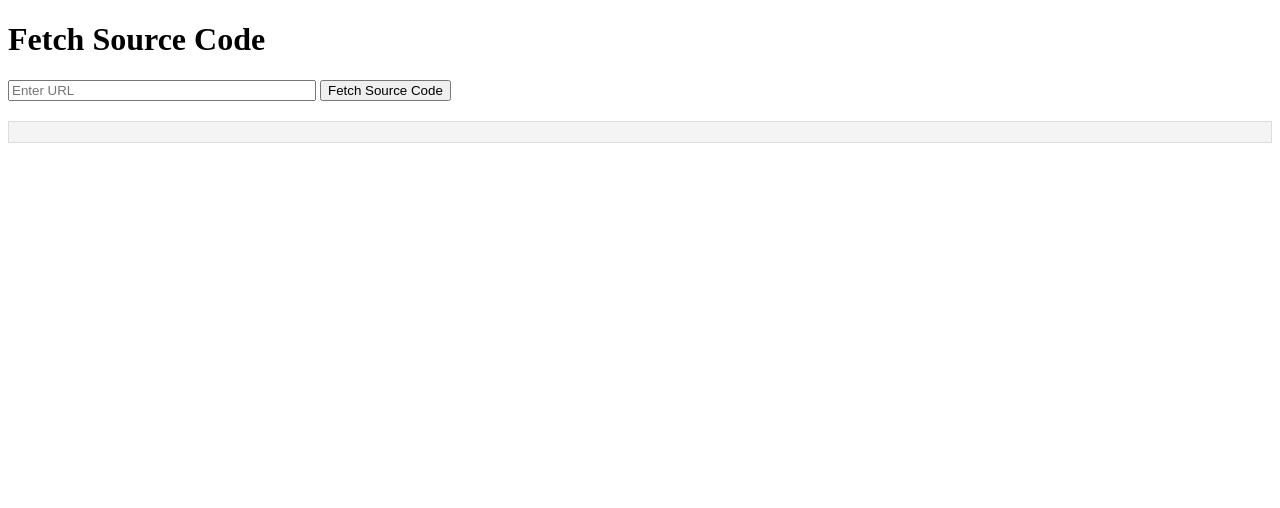
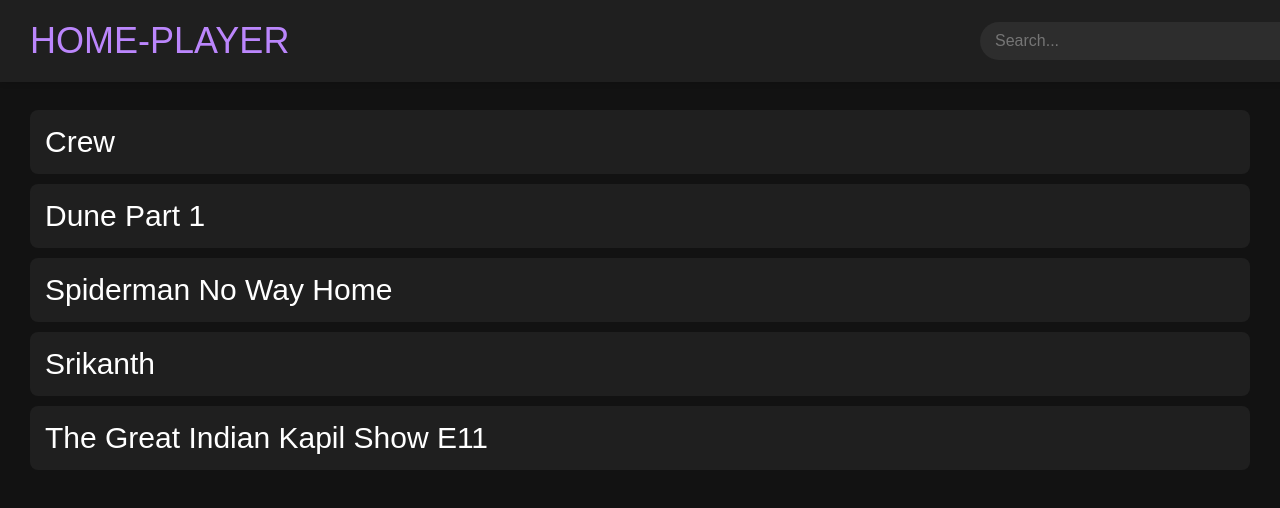
Before and after one commit to Utkasrh-Anand/Home-Player, a plain HTML site: page index.html in a window 1280 px wide. Drawn offline with Linux system fonts and the light colour scheme; a web font is replaced by a local one.

Commit message:
Update index.html

```diff
--- a/index.html
+++ b/index.html
@@ -3,41 +3,171 @@
 <head>
     <meta charset="UTF-8">
     <meta name="viewport" content="width=device-width, initial-scale=1.0">
-    <title>Fetch Source Code</title>
+    <title>Home Player</title>
+    <link href="https://fonts.googleapis.com/css2?family=Jockey+One&family=Roboto:wght@400;700&display=swap" rel="stylesheet">
     <style>
-        #sourceCode {
-            white-space: pre-wrap;
-            background-color: #f4f4f4;
-            padding: 10px;
-            border: 1px solid #ddd;
-            margin-top: 20px;
-            overflow-x: auto;
-            max-width: 100%;
+        /* Basic styling for the body */
+        body {
+            background-color: #121212;
+            color: #FFFFFF;
+            font-family: 'Roboto', sans-serif;
+            margin: 0;
+            padding: 0;
         }
+
+        /* Styling for the header */
+        .header {
+            position: fixed;
+            top: 0;
+            left: 0;
+            width: 100%;
+            background-color: #1F1F1F;
+            padding: 20px 30px;
+            display: flex;
+            justify-content: space-between;
+            align-items: center;
+            box-shadow: 0 2px 5px rgba(0, 0, 0, 0.1);
+            z-index: 1;
+        }
+
+        /* Styling for the title */
+        .title {
+            font-family: 'Jockey One', sans-serif;
+            font-size: 36px;
+            color: #BB86FC;
+            margin: 0;
+        }
+
+        /* Styling for the search container */
+        .search-container {
+            flex-grow: 1;
+            text-align: right;
+        }
+
+        /* Styling for the search box */
+        .search-box {
+            width: 100%;
+            max-width: 300px;
+            padding: 10px 15px;
+            border-radius: 25px;
+            border: none;
+            outline: none;
+            background-color: #2D2D2D;
+            color: #FFFFFF;
+            font-size: 16px;
+        }
+
+        /* Container for the movie list */
+        .movie-list-container {
+            position: fixed;
+            top: 80px;
+            left: 0;
+            width: 100%;
+            box-sizing: border-box;
+            overflow-y: auto;
+            padding: 20px 30px;
+            padding-top: 30px;
+            height: calc(100% - 80px);
+        }
+
+        /* Styling for the movie list */
+        .movie-list {
+            list-style: none;
+            padding: 0;
+            margin: 0;
+        }
+
+        /* Styling for each movie item */
+        .movie-list li {
+            padding: 15px;
+            margin-bottom: 10px;
+            background-color: #1F1F1F;
+            border-radius: 8px;
+            cursor: pointer;
+            font-family: 'Jockey One', sans-serif;
+            font-size: 30px;
+            transition: background-color 0.3s;
+        }
+
+        /* Hover effect for each movie item */
+        .movie-list li:hover {
+            background-color: #BB86FC;
+        }
+
+        @media (max-width: 550px) {
+            .title {
+                font-size: 24px;
+            }
+
+            .movie-list li {
+                font-size: 16px;
+            }
+            .search-box {
+                width: 60%;
+                max-width: none;
+            }
+        }
+
+
     </style>
 </head>
 <body>
-    <h1>Fetch Source Code</h1>
-    <input type="text" id="urlInput" placeholder="Enter URL" style="width: 300px;">
-    <button onclick="fetchSourceCode()">Fetch Source Code</button>
-    <pre id="sourceCode"></pre>
+    <div class="header">
+        <div class="title">HOME-PLAYER</div>
+        <div class="search-container">
+            <input type="text" id="search-box" class="search-box" placeholder="Search..." onkeyup="filterMovies()">
+        </div>
+    </div>
+    <div class="movie-list-container">
+        <ul class="movie-list" id="movie-list"></ul>
+    </div>
 
     <script>
-        async function fetchSourceCode() {
-            const url = document.getElementById('urlInput').value;
-            if (!url) {
-                alert("Please enter a URL.");
-                return;
-            }
+        // Function to load movies from a JSON file
+        async function loadMovies() {
+            const response = await fetch('movies.json');
+            const movies = await response.json();
+            const movieList = document.getElementById('movie-list');
 
-            try {
-                const response = await fetch(url);
-                const text = await response.text();
-                document.getElementById('sourceCode').textContent = text;
-            } catch (error) {
-                document.getElementById('sourceCode').textContent = `Error fetching source code: ${error.message}`;
+            // Sort the movies alphabetically by name
+            movies.sort((a, b) => a.name.localeCompare(b.name));
+
+            // Create a list item for each movie
+            movies.forEach(movie => {
+                const li = document.createElement('li');
+                li.textContent = movie.name;
+                li.dataset.link = movie.link;
+                li.onclick = () => playMovie(movie.link);
+                movieList.appendChild(li);
+            });
+        }
+
+        // Function to play a selected movie
+        function playMovie(movieUrl) {
+            window.location.href = 'player.html?movieUrl=' + encodeURIComponent(movieUrl);
+        }
+
+        // Function to filter movies based on search input
+        function filterMovies() {
+            const searchInput = document.getElementById('search-box').value.toLowerCase();
+            const movieList = document.getElementById('movie-list');
+            const movies = movieList.getElementsByTagName('li');
+
+            // Loop through all movie items and hide those that don't match the search query
+            for (let i = 0; i < movies.length; i++) {
+                const movie = movies[i];
+                const movieName = movie.textContent.toLowerCase();
+
+                if (movieName.indexOf(searchInput) > -1) {
+                    movie.style.display = '';
+                } else {
+                    movie.style.display = 'none';
+                }
             }
         }
+
+        // Load movies when the window loads
+        window.onload = loadMovies;
     </script>
 </body>
 </html>
```
